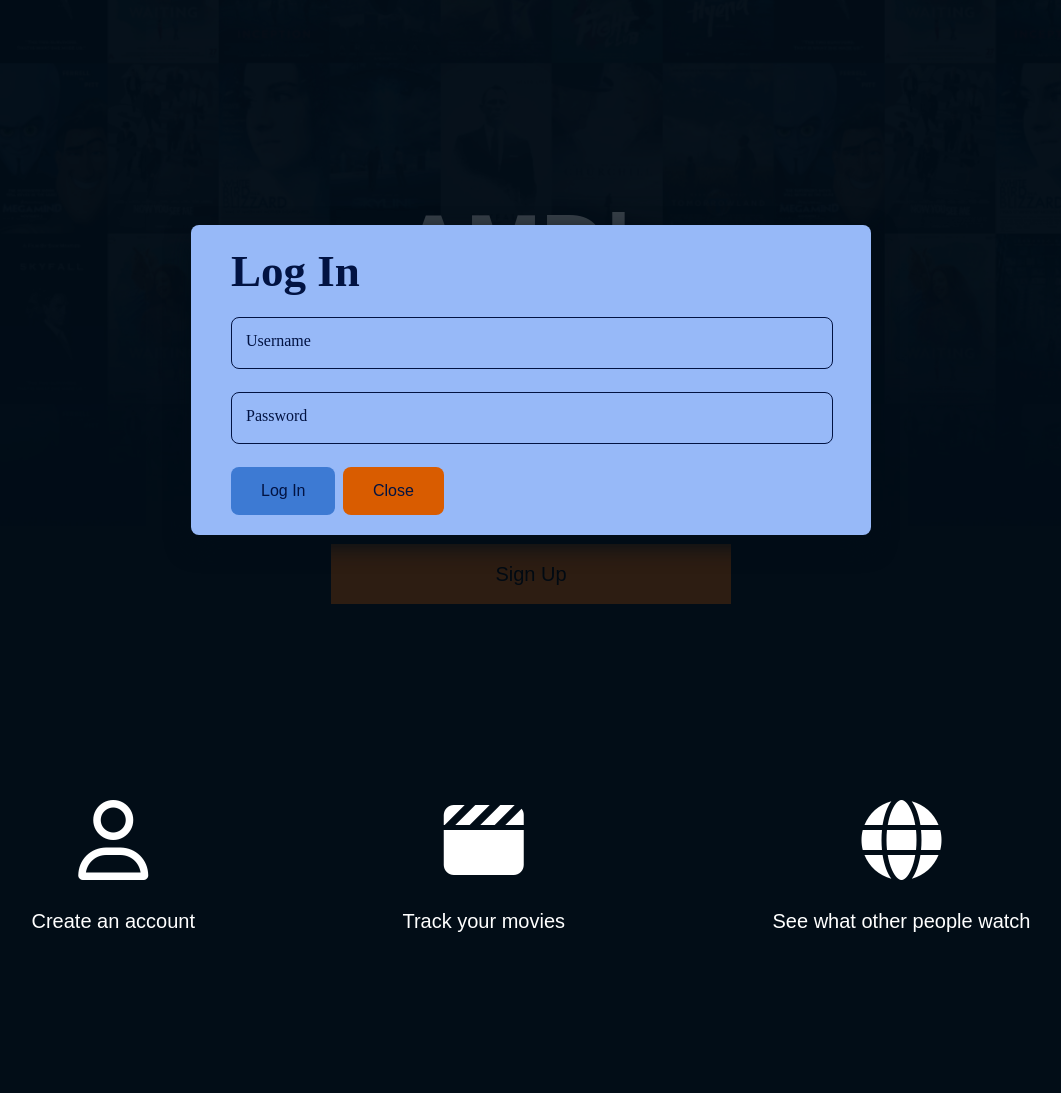
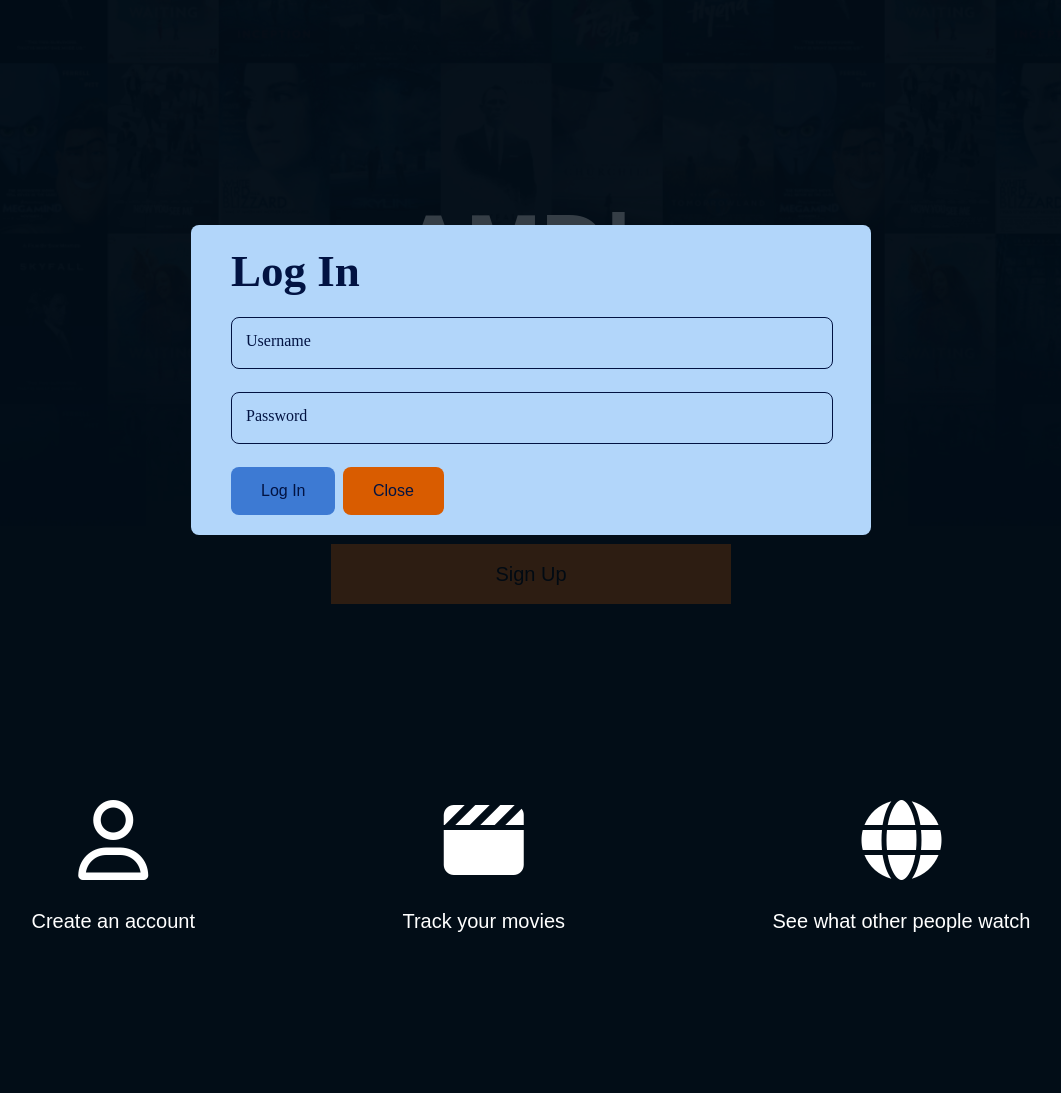
Before and after one commit to antoniopotra/AMDb, a PHP site: page /views/welcome.php in a window 1280 px wide, after a click on "Log In". Shown: the whole page, without its empty margins (109-1170 px from the left). Run offline with PHP 8.4, Linux system fonts and the light colour scheme; some libraries are stand-ins or nearby versions.

Commit message:
added global colors

```diff
--- /dev/null
+++ b/public/css/colors.css
@@ -0,0 +1,7 @@
+:root {
+    --orange: #d95c00;
+    --black-blue: #020d17;
+    --dark-blue: #021342;
+    --light-blue: #3d7ad3;
+    --white-blue: #b2d6fa;
+}
--- a/public/css/welcome.css
+++ b/public/css/welcome.css
@@ -1,18 +1,10 @@
-:root {
-    --orange: #d95c00;
-    --darker-blue: #020d17;
-    --dark-blue: #021342;
-    --light-blue: #3d7ad3;
-    --lighter-blue: #97b9f8;
-}
-
 * {
     margin: 0;
     padding: 0;
 }
 
 body {
-    background-color: var(--darker-blue);
+    background-color: var(--black-blue);
 }
 
 .container {
@@ -116,9 +108,8 @@ img {
 }
 
 .form-popup > form {
-    background-color: var(--lighter-blue);
+    background-color: var(--white-blue);
     border-radius: 8px;
-    box-shadow: 0 10px 25px var(--darker-blue);
     width: 100%;
     height: fit-content;
     color: var(--dark-blue);
@@ -159,7 +150,7 @@ img {
     left: 15px;
     color: var(--dark-blue);
     transition: 0.5s;
-    background-color: var(--lighter-blue);
+    background-color: var(--white-blue);
     font-size: 16px;
 }
 
--- a/views/profile.php
+++ b/views/profile.php
@@ -6,7 +6,8 @@
           content="width=device-width, user-scalable=no, initial-scale=1.0, maximum-scale=1.0, minimum-scale=1.0">
     <meta http-equiv="X-UA-Compatible" content="ie=edge">
     <title>Profile</title>
-    <link href="../public/css/profiler.css" type="text/css" rel="stylesheet">
+    <link href="../public/css/colors.css" type="text/css" rel="stylesheet">
+    <link href="../public/css/profile.css" type="text/css" rel="stylesheet">
 </head>
 <body>
     <div class="menu-wrapper">
--- a/views/welcome.php
+++ b/views/welcome.php
@@ -7,6 +7,7 @@
           content="width=device-width, user-scalable=no, initial-scale=1.0, maximum-scale=1.0, minimum-scale=1.0">
     <meta http-equiv="X-UA-Compatible" content="ie=edge">
     <title>AMDb</title>
+    <link href="../public/css/colors.css" rel="stylesheet" type="text/css">
     <link href="../public/css/welcome.css" rel="stylesheet" type="text/css">
     <script src="../public/js/welcome.js"></script>
     <script src="https://kit.fontawesome.com/a20944aa28.js" crossorigin="anonymous"></script>
```
Also changed, not shown: public/css/profile.css (renamed from public/css/profiler.css, +1 -9 lines).
